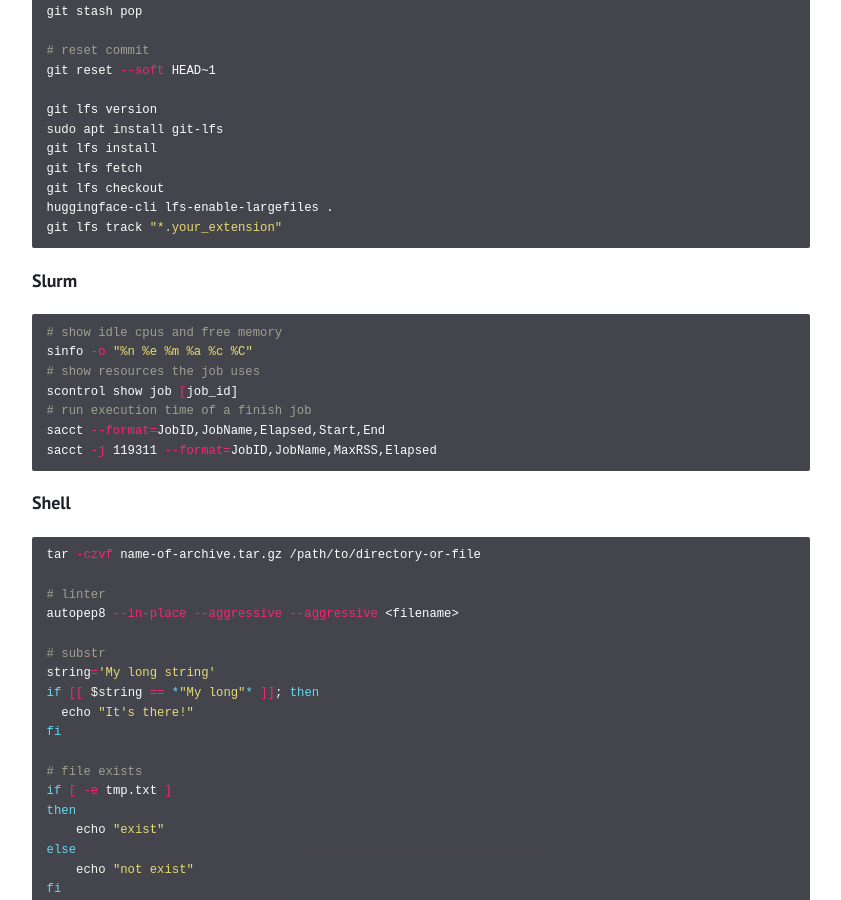
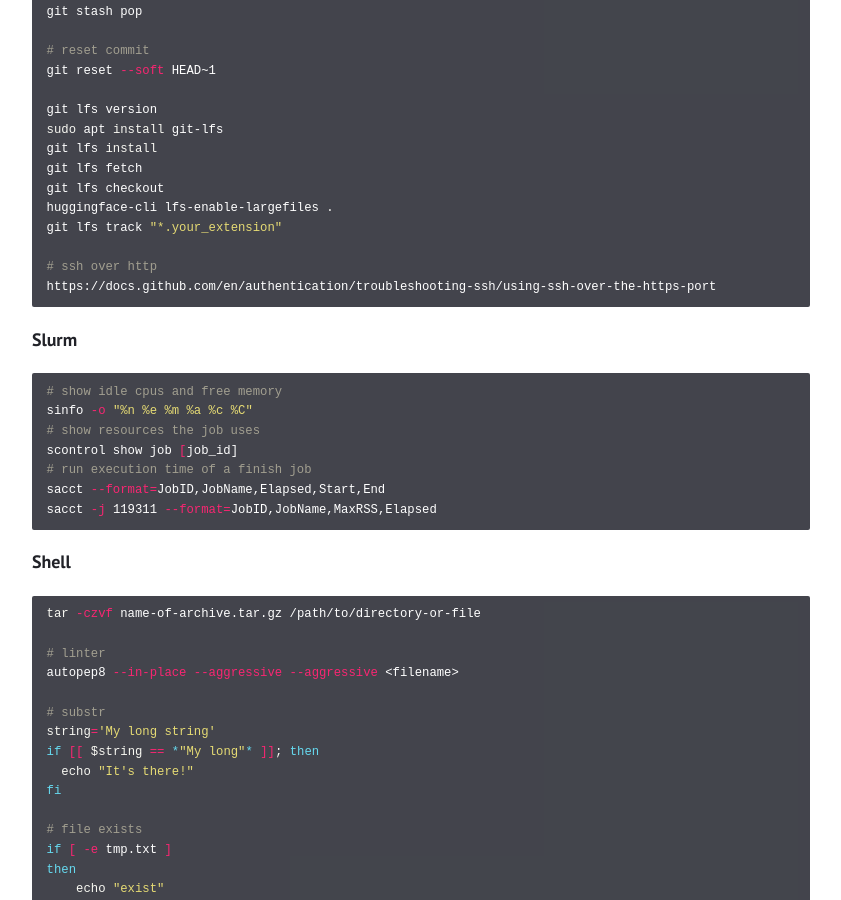
Before and after one commit to bugggggggg/bugggggggg.github.io, a Jekyll site: the page built from CheetSheat.md, in a window 1280 px wide and 900 px high, scrolled down 1177 px. Shown: the whole window, without its empty margins (219-1060 px from the left). Built offline with Jekyll 4.4.1, drawn with Linux system fonts in a browser that asks for light colours.

Commit message:
ssh over http

````diff
--- a/CheetSheat.md
+++ b/CheetSheat.md
@@ -66,6 +66,9 @@ git lfs fetch
 git lfs checkout
 huggingface-cli lfs-enable-largefiles .
 git lfs track "*.your_extension"
+
+# ssh over http
+https://docs.github.com/en/authentication/troubleshooting-ssh/using-ssh-over-the-https-port
 ```
 
 ### Slurm
````
